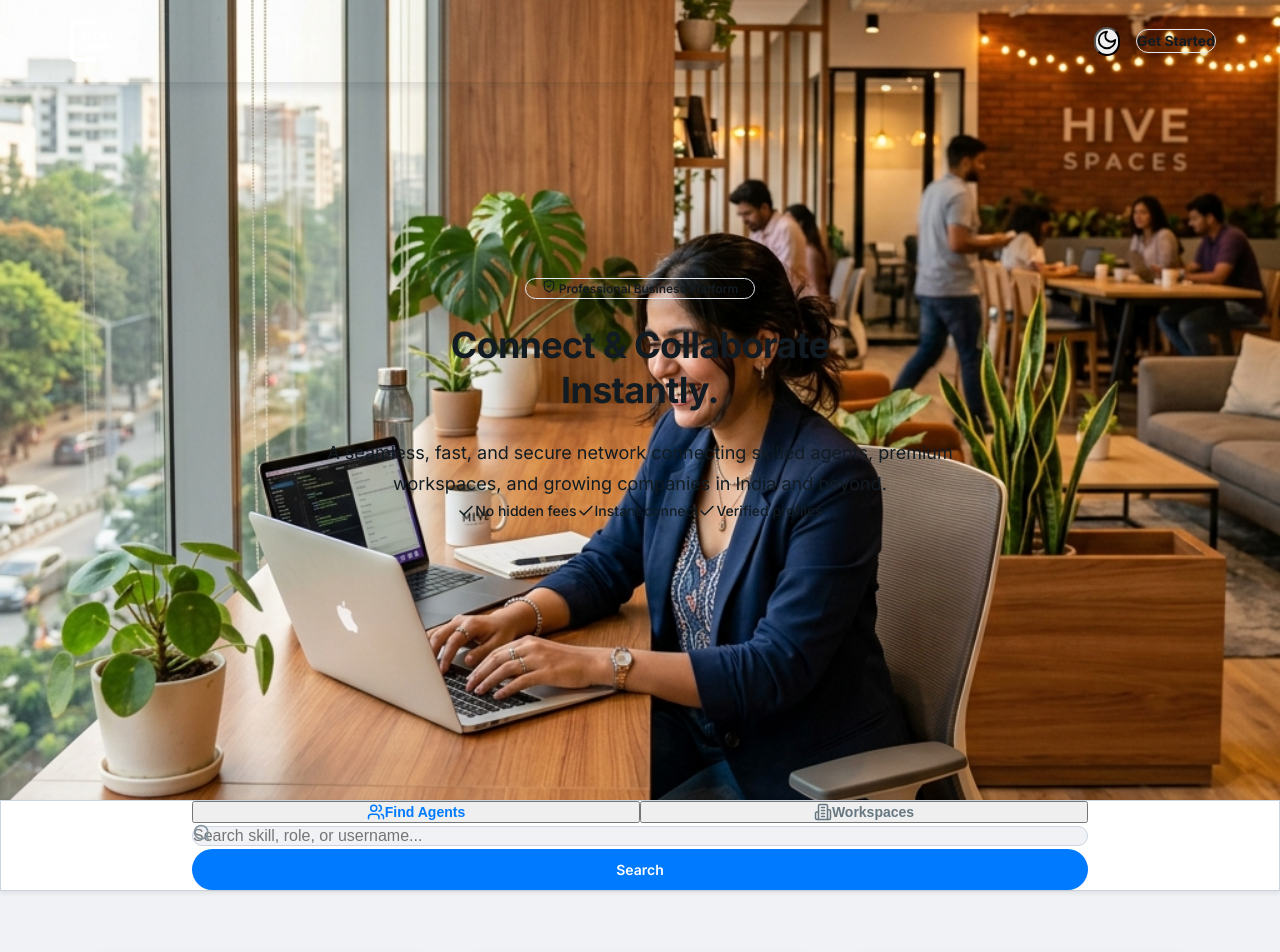
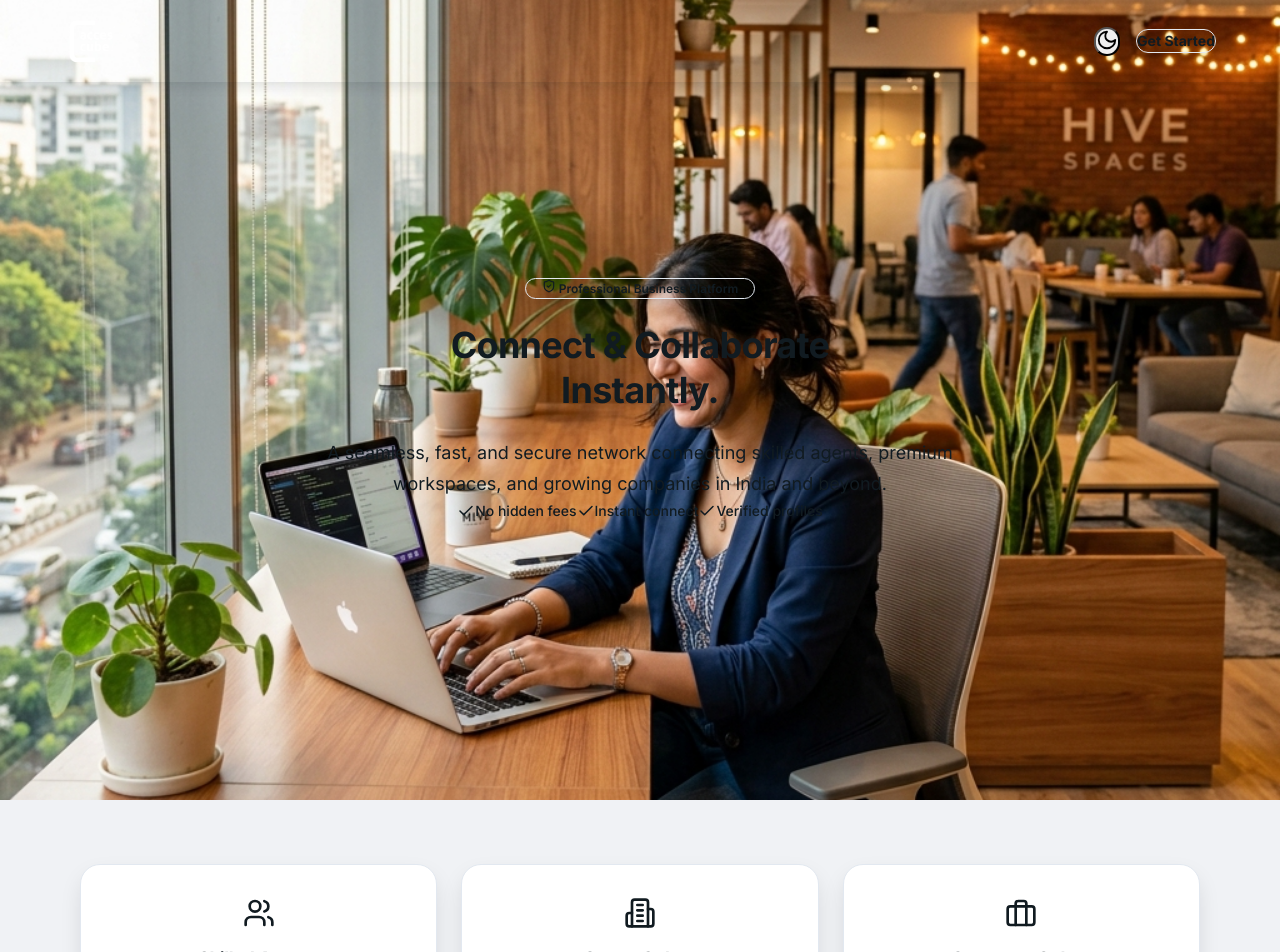
Before and after one commit to accescube/accescube, a React (Vite) app: page / in a window 1280 px wide. Shown: the top 952 px of the page. Built offline with nearby package versions, Linux system fonts and the light colour scheme; no server answers; the database is empty.

Commit message:
Remove sticky search bar section below hero as requested

```diff
--- a/src/pages/Landing.jsx
+++ b/src/pages/Landing.jsx
@@ -114,50 +114,7 @@ function Landing() {
                 </div>
             </section>
 
-            {/* Search Section — Below Hero */}
-            <section className="bg-elevated border-b border-medium shadow-md py-6 px-4 sticky top-0 z-40">
-                <div className="max-w-4xl mx-auto">
-                    <div className="flex border-b border-light mb-5">
-                        <button
-                            type="button"
-                            onClick={() => setActiveTab('agents')}
-                            className={`flex-1 py-3 text-center text-sm md:text-base font-bold border-b-2 transition flex items-center justify-center gap-2 ${
-                                activeTab === 'agents'
-                                    ? 'border-primary-500 text-primary-500'
-                                    : 'border-transparent text-secondary hover:text-primary'
-                            }`}
-                        >
-                            <Users size={18} /> Find Agents
-                        </button>
-                        <button
-                            type="button"
-                            onClick={() => setActiveTab('spaces')}
-                            className={`flex-1 py-3 text-center text-sm md:text-base font-bold border-b-2 transition flex items-center justify-center gap-2 ${
-                                activeTab === 'spaces'
-                                    ? 'border-primary-500 text-primary-500'
-                                    : 'border-transparent text-secondary hover:text-primary'
-                            }`}
-                        >
-                            <Building2 size={18} /> Workspaces
-                        </button>
-                    </div>
-                    <form onSubmit={handleSearch} className="flex gap-3 flex-col sm:flex-row">
-                        <div className="relative flex-1">
-                            <Search className="absolute left-5 top-1/2 -translate-y-1/2 text-tertiary" size={20} />
-                            <input
-                                type="text"
-                                placeholder={activeTab === 'agents' ? "Search skill, role, or username..." : "Search office, desk, or location..."}
-                                value={searchQuery}
-                                onChange={(e) => setSearchQuery(e.target.value)}
-                                className="w-full pl-12 pr-4 py-3.5 bg-secondary text-base rounded-full text-primary placeholder-tertiary border border-medium focus:border-primary-500 focus:outline-none transition shadow-inner"
-                            />
-                        </div>
-                        <Button type="submit" variant="primary" className="!px-10 !py-3.5 !rounded-full !text-base shadow-md hover:shadow-lg font-bold w-full sm:w-auto">
-                            Search
-                        </Button>
-                    </form>
-                </div>
-            </section>
+
 
             {/* Quick Action Cards */}
             <section className="max-w-6xl mx-auto px-4 py-16 relative z-20">
```
